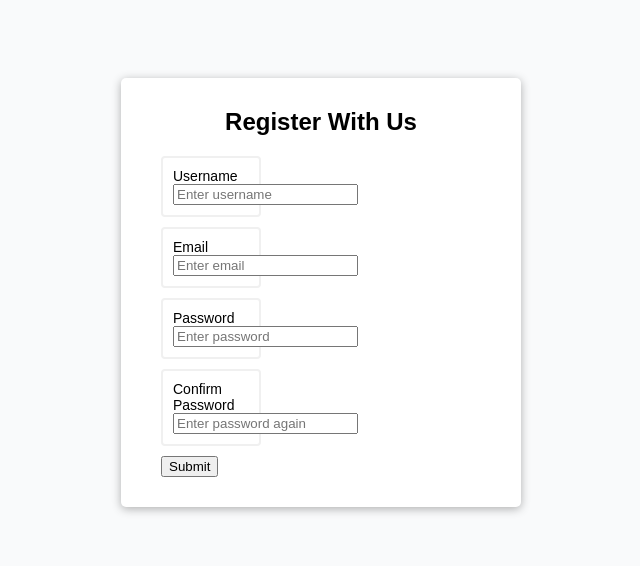
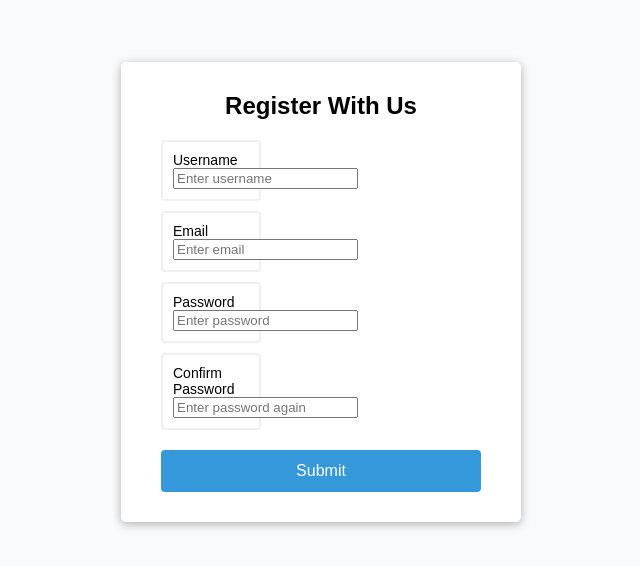
Before and after one commit to CamilingJS/FormValidator, a plain HTML site: page index.html in a window 1280 px wide. Shown: the part 108-674 px from the top of the page, without its empty margins (319-959 px from the left). Drawn offline with Linux system fonts and the light colour scheme; a web font is replaced by a local one.

Commit message:
form control stylng

```diff
--- a/style.css
+++ b/style.css
@@ -71,9 +71,26 @@ h2 {
 }
 
 .form-control small {
-    border-color: var(--error-color);
+    color: var(--error-color);
     position: absolute;
     bottom: 0;
     left: 0;
     visibility: hidden;
 }
+
+.form-control.error small {
+    visibility: visible;
+}
+
+.form button {
+    cursor: pointer;
+    background-color: #3498db;
+    border: 2px solid #3498db;
+    border-radius: 4px;
+    color: #fff;
+    display: block;
+    font-size: 16px;
+    padding: 10px;
+    margin-top: 20px;
+    width: 100%;
+}
```
